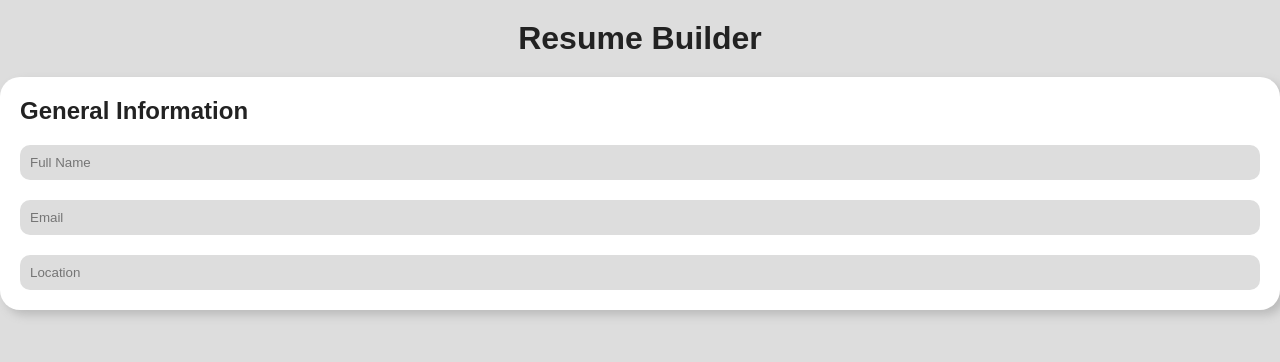
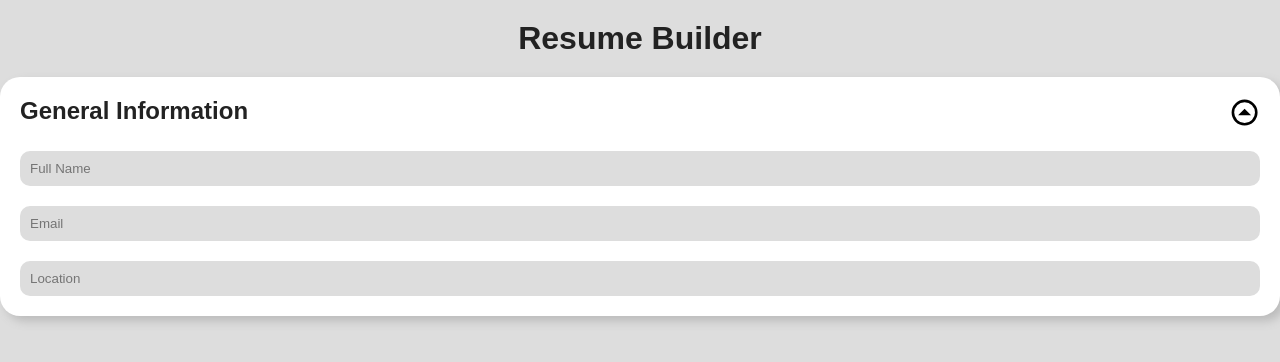
Before and after one commit to thetramp22/cv-app, a React (Vite) app: page / in a window 1280 px wide. Shown: the top 362 px of the page. Built offline with nearby package versions, Linux system fonts and the light colour scheme.

Commit message:
Added collapse button to input section

```diff
--- a/package.json
+++ b/package.json
@@ -10,6 +10,8 @@
     "preview": "vite preview"
   },
   "dependencies": {
+    "@mdi/js": "^7.3.67",
+    "@mdi/react": "^1.6.1",
     "prop-types": "^15.8.1",
     "react": "^18.2.0",
     "react-dom": "^18.2.0",
--- a/src/components/App.jsx
+++ b/src/components/App.jsx
@@ -15,6 +15,27 @@ const App = () => {
     setGeneralInfoData({ ...generalInfoData, [e.target.name]: value });
   };
 
+  const generalInputFields = [
+    {
+      name: "fullName",
+      type: "text",
+      className: "input",
+      placeholder: "Full Name",
+    },
+    {
+      name: "email",
+      type: "email",
+      className: "input",
+      placeholder: "Email",
+    },
+    {
+      name: "location",
+      type: "text",
+      className: "input",
+      placeholder: "Location",
+    },
+  ];
+
   return (
     <>
       <header>
@@ -22,7 +43,9 @@ const App = () => {
       </header>
       <main>
         <InputSection
-          generalInfoData={generalInfoData}
+          sectionName="General Information"
+          inputFields={generalInputFields}
+          data={generalInfoData}
           onChange={handleChange}
         />
         <Resume generalInfoData={generalInfoData} />
--- a/src/components/InputSection.jsx
+++ b/src/components/InputSection.jsx
@@ -1,78 +1,49 @@
 import "../styles/InputSection.css";
 import PropTypes from "prop-types";
 import InputField from "./InputField";
+import { useState } from "react";
+import Icon from "@mdi/react";
+import {
+  mdiArrowUpDropCircleOutline,
+  mdiArrowDownDropCircleOutline,
+} from "@mdi/js";
 
-const InputSection = ({ generalInfoData, onChange }) => {
-  const generalInputFields = [
-    {
-      name: "fullName",
-      type: "text",
-      className: "input",
-      placeholder: "Full Name",
-    },
-    {
-      name: "email",
-      type: "email",
-      className: "input",
-      placeholder: "Email",
-    },
-    {
-      name: "location",
-      type: "text",
-      className: "input",
-      placeholder: "Location",
-    },
-  ];
+const InputSection = ({ sectionName, inputFields, data, onChange }) => {
+  const [isCollapsed, setIsCollapsed] = useState(false);
 
-  const fields = generalInputFields.map((field) => (
+  const fields = inputFields.map((field) => (
     <InputField
       key={field.name}
       name={field.name}
       type={field.type}
       className={field.className}
       placeholder={field.placeholder}
-      value={generalInfoData[field.name]}
+      value={data[field.name]}
       onChange={onChange}
     />
   ));
 
   return (
     <div className="input-section">
-      <h2>General Information</h2>
-      {fields}
-      {/* <input
-        name="fullName"
-        type="text"
-        className="input"
-        aria-label="Full Name"
-        placeholder="Full Name"
-        value={generalInfoData.fullName}
-        onChange={onChange}
-      />
-      <input
-        name="email"
-        type="email"
-        className="input"
-        aria-label="Email"
-        placeholder="Email"
-        value={generalInfoData.email}
-        onChange={onChange}
-      />
-      <input
-        name="location"
-        type="text"
-        className="input"
-        aria-label="Location"
-        placeholder="Location"
-        value={generalInfoData.location}
-        onChange={onChange}
-      /> */}
+      <div className="section-heading">
+        <h2>{sectionName}</h2>
+        <button className="btn" onClick={() => setIsCollapsed(!isCollapsed)}>
+          {isCollapsed ? (
+            <Icon path={mdiArrowDownDropCircleOutline} size={1.3} />
+          ) : (
+            <Icon path={mdiArrowUpDropCircleOutline} size={1.3} />
+          )}
+        </button>
+      </div>
+      {!isCollapsed && fields}
     </div>
   );
 };
 
 InputSection.propTypes = {
-  generalInfoData: PropTypes.object,
+  sectionName: PropTypes.string,
+  inputFields: PropTypes.array,
+  data: PropTypes.object,
   onChange: PropTypes.func,
 };
 
--- a/src/styles/InputSection.css
+++ b/src/styles/InputSection.css
@@ -9,13 +9,12 @@
   box-shadow: 5px 5px 10px var(--section-shadow);
 }
 
-.input {
-  background-color: var(--bg-color);
-  padding: 10px;
-  border-radius: 10px;
-  border: 0;
+.section-heading {
+  display: flex;
 }
 
-.input:focus {
-  outline: 0;
+.btn {
+  margin-left: auto;
+  border: none;
+  background-color: inherit;
 }
```
Also changed, not shown: 1 other file (tests, documents, lock files or other folders).
